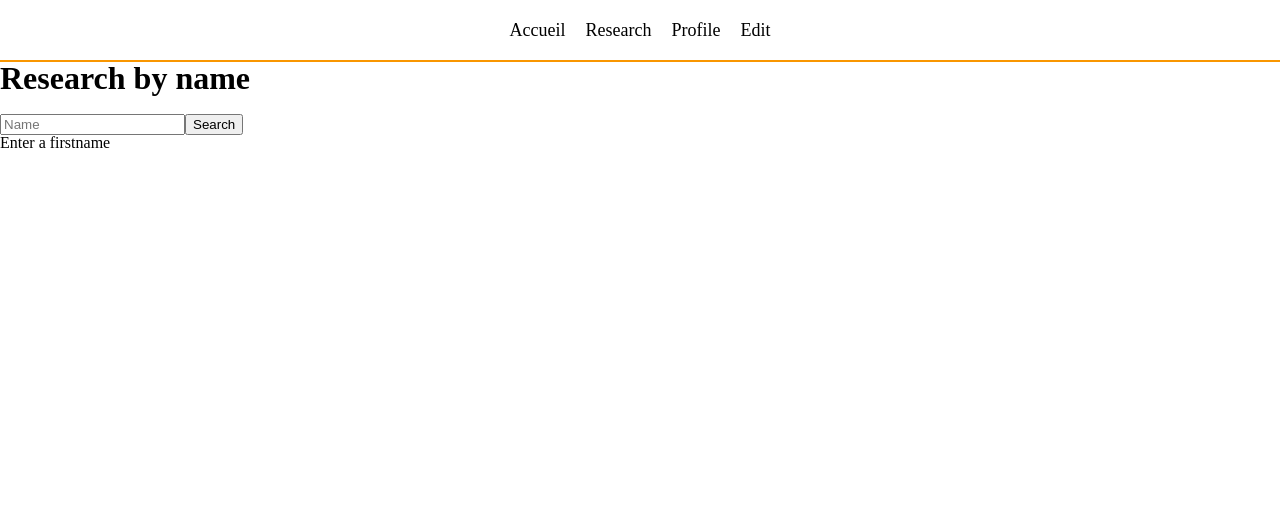
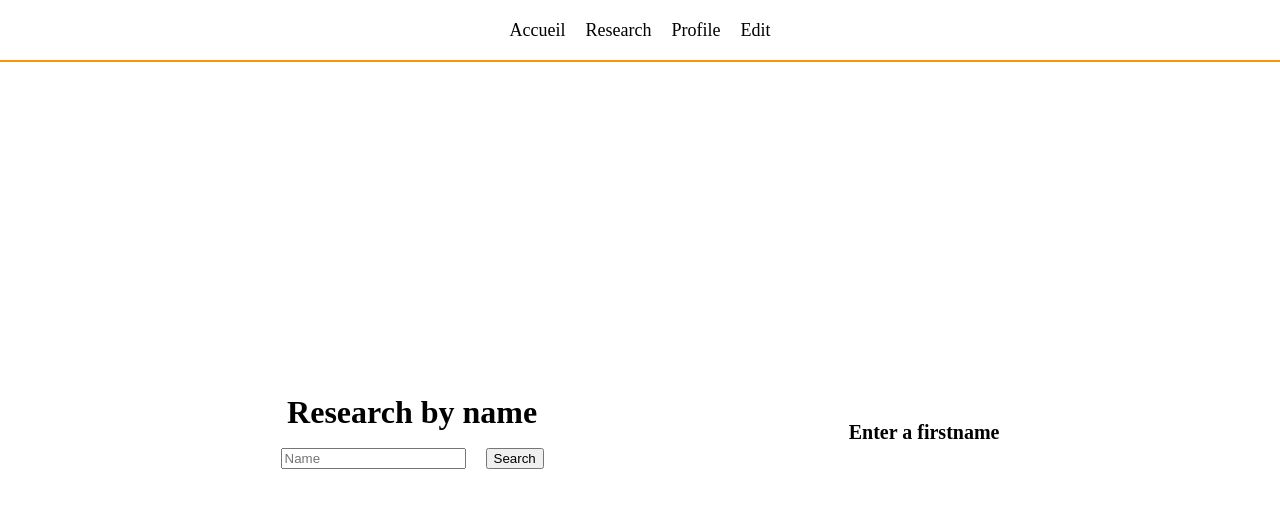
Before and after one commit to FrancoisNovais/vue-exercice-mise-en-pratique-2, a Vue app: page /research in a window 1280 px wide. Shown: the top 508 px of the page. Built offline with nearby package versions, Linux system fonts and the light colour scheme.

Commit message:
ResearchView CSS

```diff
--- a/src/views/ResearchView.vue
+++ b/src/views/ResearchView.vue
@@ -17,6 +17,7 @@ const handleSubmit = () => {
 
 <template>
   <main>
+    <div class="container">
       <div class="left-column">
         <h1>Research by name</h1>
         <form v-on:submit.prevent="handleSubmit">
@@ -29,13 +30,50 @@ const handleSubmit = () => {
 
         <h3 v-else-if="result === undefined">This name doesn't exist in the list, sorry !!</h3>
 
-      <div v-else>
+        <div v-else class="userFound">
           <h2>Found it !!!</h2>
+          <div>
             <p>{{ result.firstname }} {{ result.lastname }}</p>
             <p>{{ result.age }} ans</p>
             <p>{{ result.job }}</p>
           </div>
         </div>
+      </div>
+    </div>
   </main>
 </template>
-<style scoped></style>
+<style scoped>
+.container {
+  display: flex;
+  align-items: center;
+  justify-content: space-around;
+}
+.left-column {
+  display: flex;
+  flex-direction: column;
+  align-items: center;
+}
+button {
+  margin-left: 20px;
+}
+h2 {
+  font-size: 26px;
+  font-weight: bold;
+  margin-bottom: 20px;
+}
+h3 {
+  font-size: 20px;
+  font-weight: bold;
+}
+
+.userFound {
+  display: flex;
+  align-items: center;
+  flex-direction: column;
+}
+.userFound > div {
+  border: 1px solid black;
+  border-radius: 10px;
+  padding: 10px 25px;
+}
+</style>
```
Lines whose indentation alone changed are shown as unchanged.
